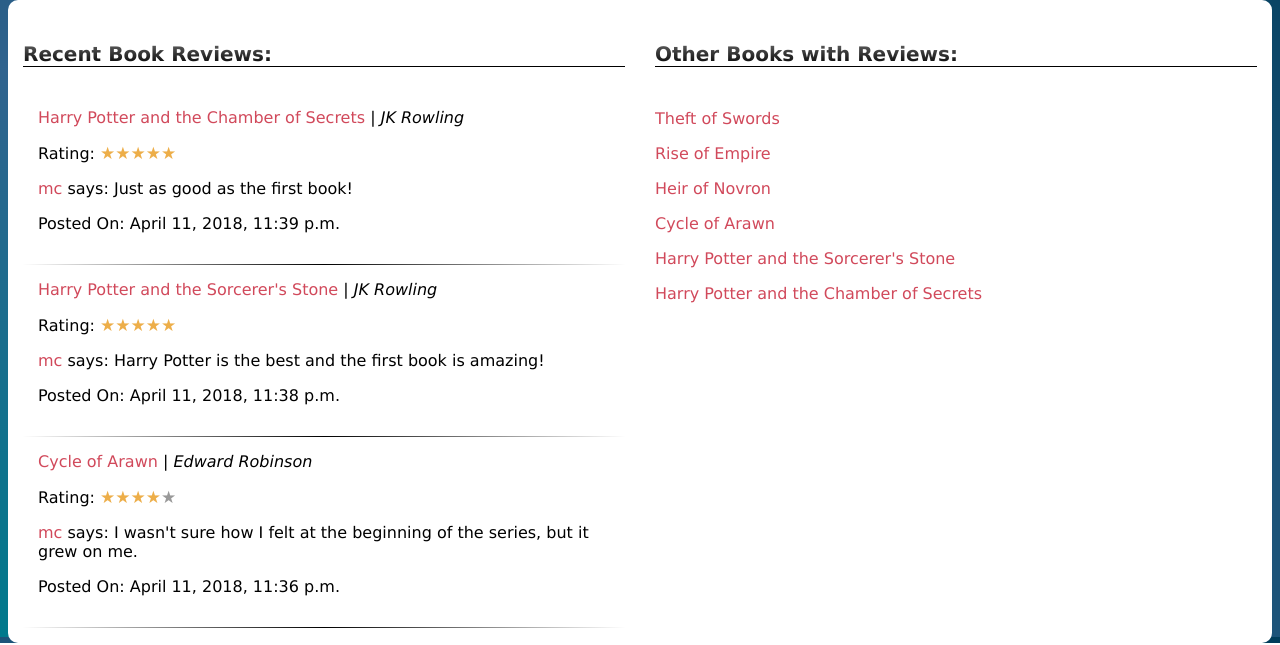
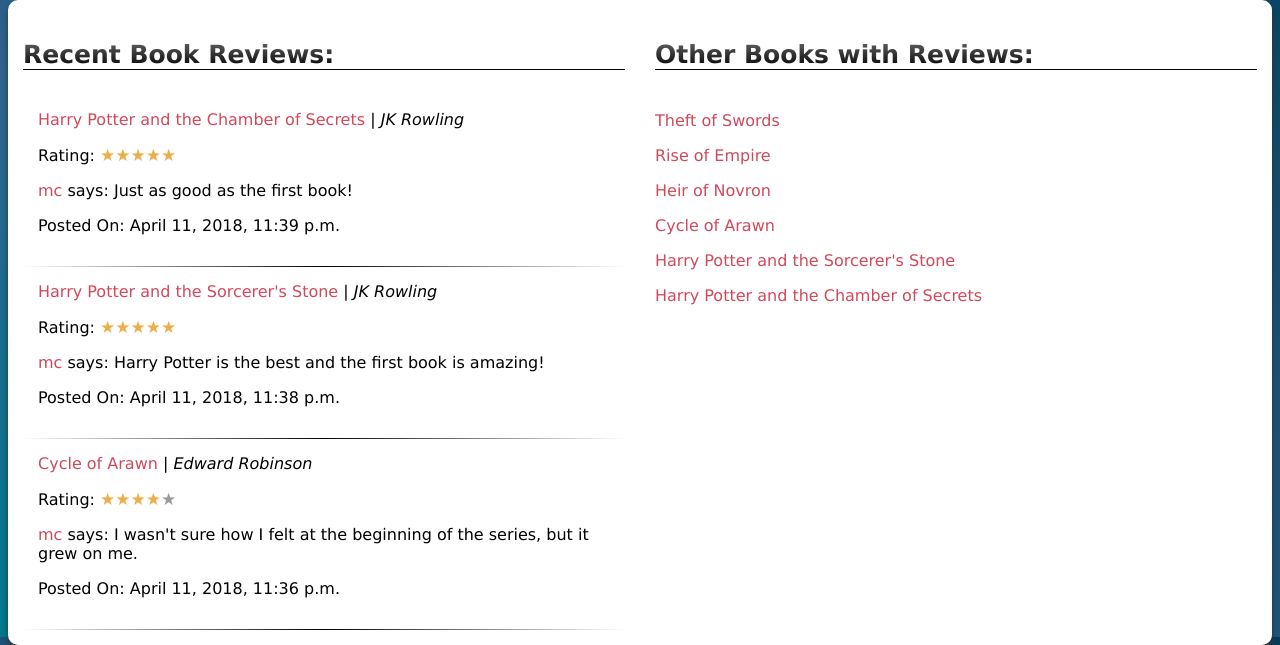
Before and after one commit to yourspleenfell/django, a Django app: page /books in a window 1280 px wide. Shown: the part 163-808 px from the top of the page. Run offline with Django 3.2, Linux system fonts and the light colour scheme; data comes from the database, SQL or seed files in the repository.

Commit message:
added requirements.txt

```diff
--- a/belt_review/apps/books/static/books/css/style.css
+++ b/belt_review/apps/books/static/books/css/style.css
@@ -77,6 +77,7 @@
 .white{
     background-color: #FFF;
     border-radius: 10px;
+    box-shadow: 0px 5px 5px #333;
 }
 .submit {
     margin-top: 5px;
--- a/belt_review/apps/books/templates/books/book.html
+++ b/belt_review/apps/books/templates/books/book.html
@@ -20,7 +20,7 @@
             <div class="col-6">
                 <h3>{{ book.title }}</h3>
                 <div class="content">
-                    <p><span class="label">Author: {{ book.author.first_name }} {{ book.author.last_name }}</span></p>
+                    <p><span class="label">Author: </span>{{ book.author.first_name }} {{ book.author.last_name }}</p>
                     {% for review in reviews reversed %}
                         <p><span class="label">Rating: </span>
                         {% if review.rating is 5 %}
--- a/belt_review/apps/books/templates/books/dashboard.html
+++ b/belt_review/apps/books/templates/books/dashboard.html
@@ -19,7 +19,7 @@
         </div>
         <div class="row white">
             <div class="col-6">
-                <h4>Recent Book Reviews:</h4>
+                <h3>Recent Book Reviews:</h3>
                 {% for review in reviews %}
                 <div class="content">
                     <span class="label"><a href="/books/{{ review.book.id }}">{{ review.book.title }}</a> </span>| <em>{{ review.book.author.first_name }} {{ review.book.author.last_name }}</em>
@@ -50,7 +50,7 @@
                 {% endfor %}
             </div>
             <div class="col-6">
-                <h4>Other Books with Reviews:</h4>
+                <h3>Other Books with Reviews:</h3>
                 <div class="scroll">
                     {% for book in books %}
                         <p><a href="/books/{{ book.id }}" >{{ book.title }}</a></p>
--- /dev/null
+++ b/belt_review/requirements.txt
@@ -0,0 +1,6 @@
+bcrypt==3.1.4
+cffi==1.11.5
+Django==1.11.12
+pycparser==2.18
+pytz==2018.3
+six==1.11.0
```
